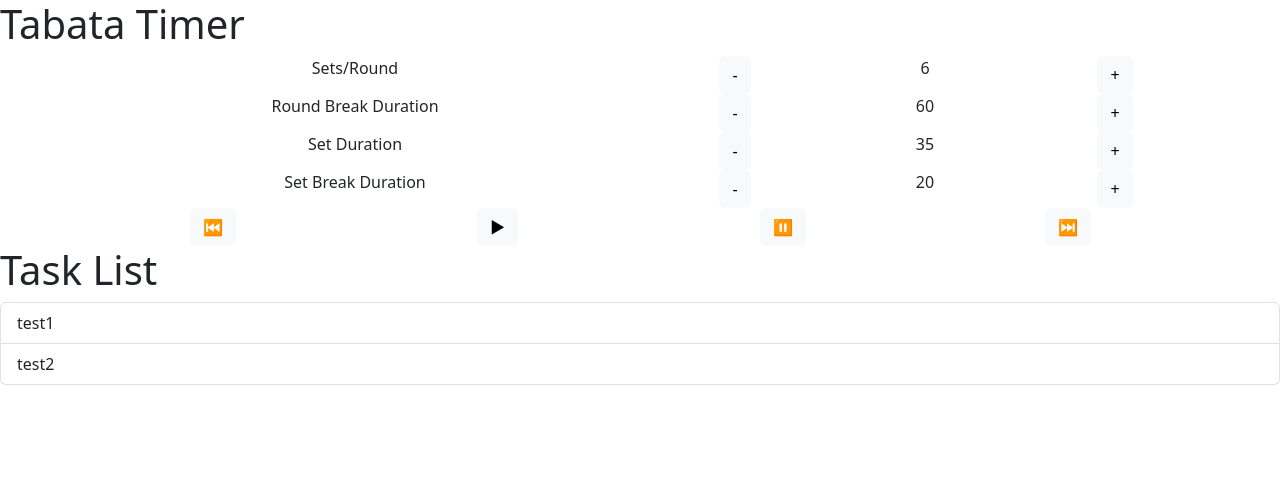
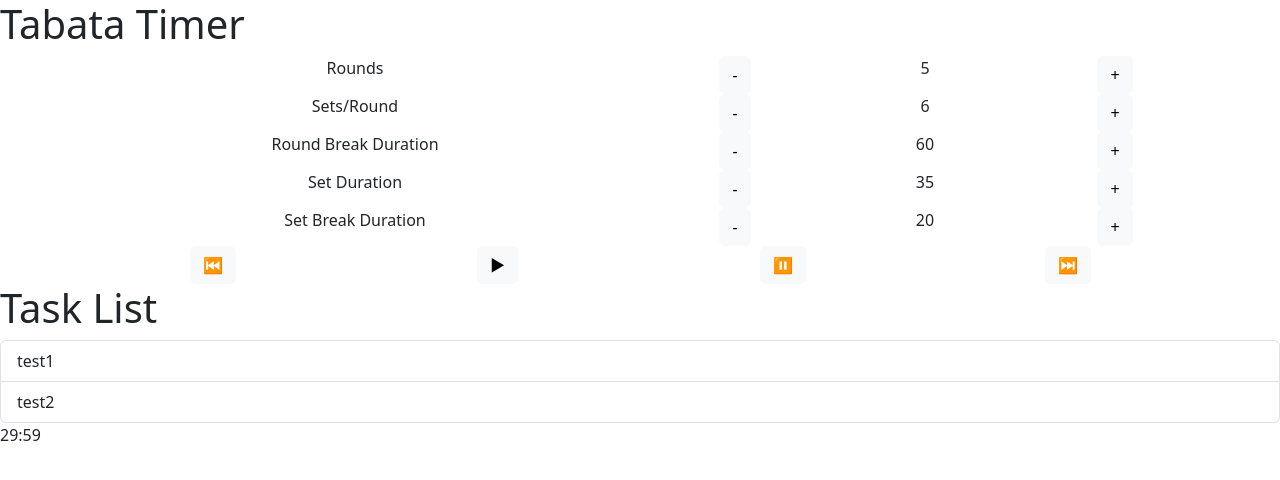
Before and after one commit to NilsUh/TabataTimer, a React (Vite) app in the folder tabata-timer/: page / in a window 1280 px wide. Shown: the top 480 px of the page. Built offline with nearby package versions, Linux system fonts and the light colour scheme.

Commit message:
* added TabataTimer class * implemented data flow from settings to instance of TabataTimer class at App component level

```diff
--- a/tabata-timer/src/App.tsx
+++ b/tabata-timer/src/App.tsx
@@ -1,16 +1,32 @@
 import ListGroup from "./components/ListGroup";
 import SettingGroup from "./components/SettingGroup";
 import Controls from "./components/Controls";
+import { TabataTimer } from "./tabataTimer";
+import { useState } from "react";
+import { getMinSecString } from "./utils";
+
+// Custom hook to force a re-render
+function useForceUpdate() {
+  const [_, setState] = useState(0); // State variable is not used
+  return () => setState((prev) => prev + 1); // Function to trigger re-render
+}
+
+let tabataTimer = new TabataTimer(5, 6, 60, 35, 20);
 
 function App() {
-  //ToDo: Pass an onChangeCallback to the settings and read the values into variables in this component
   //ToDo: Create a list of task based on the read settings
   //ToDo: Create control handlers
+  const forceUpdate = useForceUpdate();
+
+  const onSettingsChanged = (name: string, newValue: number): void => {
+    tabataTimer.onSettingsChanged(name, newValue);
+    forceUpdate();
+  };
 
   return (
     <div>
       <h1>Tabata Timer</h1>
-      <SettingGroup />
+      <SettingGroup onValueChange={onSettingsChanged} />
       <Controls />
       <ListGroup
         items={["test1", "test2"]}
@@ -19,6 +35,7 @@ function App() {
           console.log(0);
         }}
       />
+      <div>{getMinSecString(tabataTimer.getRemainingTime())}</div>
     </div>
   );
 }
--- a/tabata-timer/src/components/SettingGroup.tsx
+++ b/tabata-timer/src/components/SettingGroup.tsx
@@ -1,12 +1,18 @@
 import Setting from "./Setting";
 
-const SettingGroup = () => {
-  const onValueChange = (name: string, newValue: number) => {
-    console.log(name + newValue);
-  };
+interface SettingsProps {
+  onValueChange: (name: string, newValue: number) => void;
+}
 
+const SettingGroup = ({ onValueChange }: SettingsProps) => {
   return (
     <div className="container text-center">
+      <Setting
+        name="Rounds"
+        defaultValue={5}
+        delta={1}
+        onValueChange={onValueChange}
+      />
       <Setting
         name="Sets/Round"
         defaultValue={6}
--- /dev/null
+++ b/tabata-timer/src/tabataTimer.tsx
@@ -0,0 +1,61 @@
+export class TabataTimer {
+  rounds: number;
+  setsPerRound: number;
+  roundBreakDuration: number;
+  setDuration: number;
+  setBreakDuration: number;
+  preStartInterval: number;
+  timeElapsed: number;
+  timeRemaining: number;
+
+  constructor(
+    rounds: number,
+    setsPerRound: number,
+    roundBreakDuration: number,
+    setDuration: number,
+    setBreakDuration: number
+  ) {
+    this.rounds = rounds;
+    this.setsPerRound = setsPerRound;
+    this.roundBreakDuration = roundBreakDuration;
+    this.setDuration = setDuration;
+    this.setBreakDuration = setBreakDuration;
+    this.preStartInterval = 10;
+
+    this.timeElapsed = 0;
+    this.timeRemaining = 0;
+    this.updateRemainingTime();
+  }
+
+  updateRemainingTime(): void {
+    this.timeRemaining =
+      this.preStartInterval +
+      this.rounds * this.setsPerRound * this.setDuration +
+      (this.rounds - 1) * this.roundBreakDuration +
+      (this.setsPerRound - 1) * this.rounds * this.setBreakDuration -
+      1;
+  }
+
+  getRemainingTime(): number {
+    return this.timeRemaining;
+  }
+
+  onSettingsChanged(name: string, newValue: number) {
+    if (name === "Rounds") {
+      this.rounds = newValue;
+      console.log(this.rounds);
+    } else if (name === "Sets/Round") {
+      this.setsPerRound = newValue;
+    } else if (name === "Round Break Duration") {
+      this.roundBreakDuration = newValue;
+    } else if (name === "Set Duration") {
+      this.setDuration = newValue;
+    } else if (name === "Set Break Duration") {
+      this.setBreakDuration = newValue;
+    } else {
+      console.log("Unknown setting with name: " + name);
+    }
+
+    this.updateRemainingTime();
+  }
+}
--- /dev/null
+++ b/tabata-timer/src/utils.tsx
@@ -0,0 +1,16 @@
+function pad(num: number | string, size: number): string {
+  num = num.toString();
+  while (num.length < size) num = "0" + num;
+  return num;
+}
+
+function calcMinSec(seconds: number): [number, number] {
+  const mins = Math.floor(seconds / 60);
+  const secs = seconds % 60;
+  return [mins, secs];
+}
+
+export function getMinSecString(seconds: number): string {
+  const [mins, secs] = calcMinSec(seconds);
+  return pad(mins.toString(), 2) + ":" + pad(secs.toString(), 2);
+}
```
